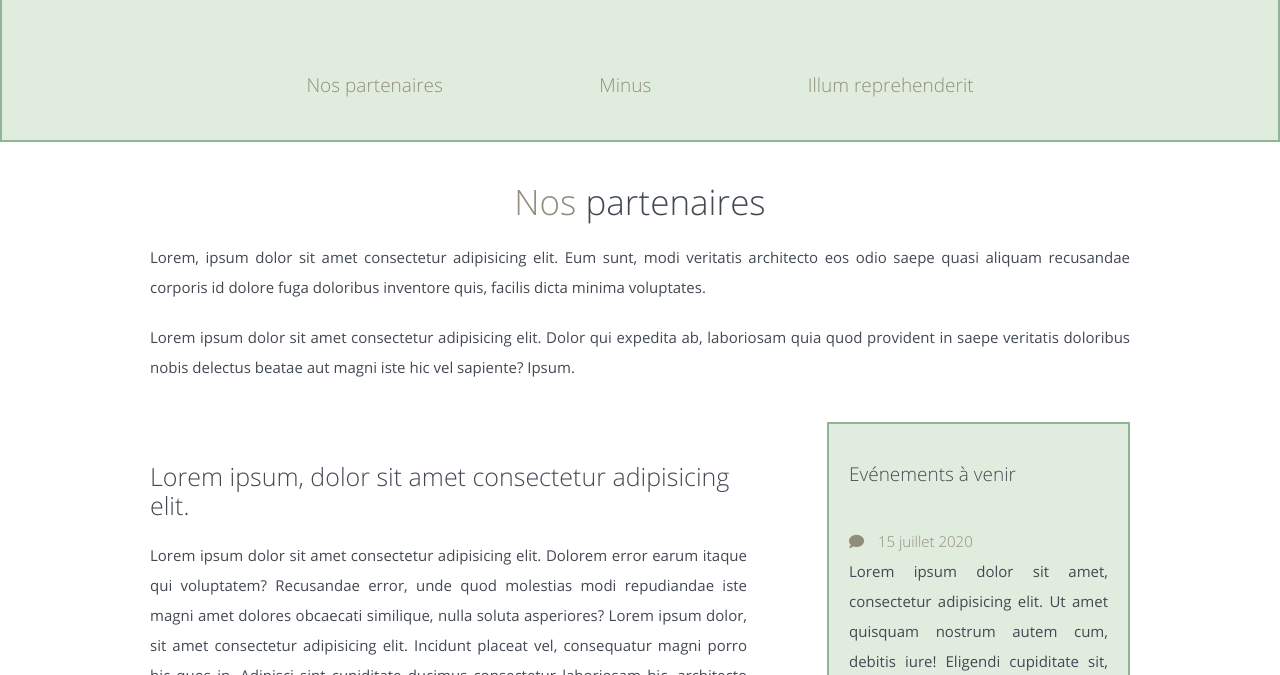
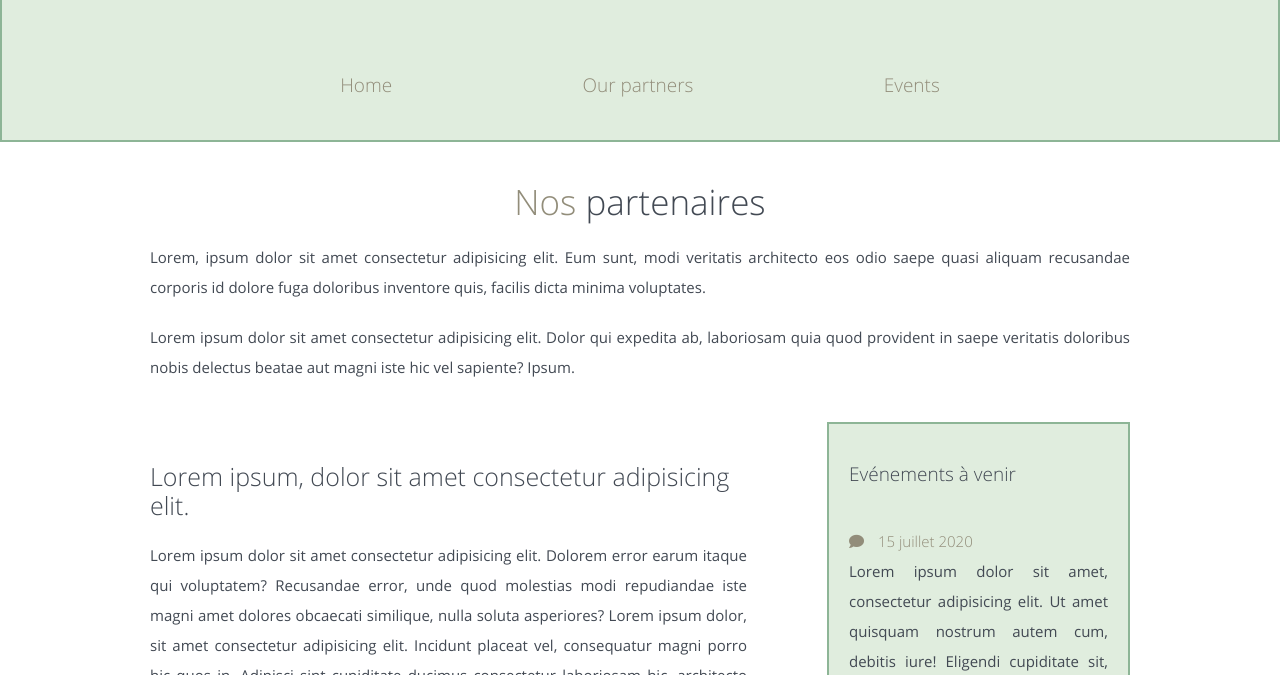
Before and after one commit to Emptik/green-restaurant, a website with bundled scripts: page src/partner.html in a window 1280 px wide. Shown: the part 125-800 px from the top of the page. Built offline with nearby package versions, Linux system fonts and the light colour scheme.

Commit message:
Change content navbar link

```diff
--- a/src/partner.html
+++ b/src/partner.html
@@ -28,9 +28,9 @@
                 <div class="header__navbar header__navbar--display">
                     <nav class="navBar">
                         <ul class="navBar__container navBar__container--row navBar__container--column navBar__container--spaceEvenly">
-                            <li><a class="navBar__link" href="partner.html">Nos partenaires</a></li>
-                            <li><a class="navBar__link" href="#">Minus</a></li>
-                            <li><a class="navBar__link" href="#">Illum reprehenderit</a></li>
+                            <li><a class="navBar__link" href="index.html">Home</a></li>
+                            <li><a class="navBar__link" href="partner.html">Our partners</a></li>
+                            <li><a class="navBar__link" href="#">Events</a></li>
                         </ul>
                     </nav>
                 </div>
```
Also changed, not shown: src/index.html (+3 -3 lines).
